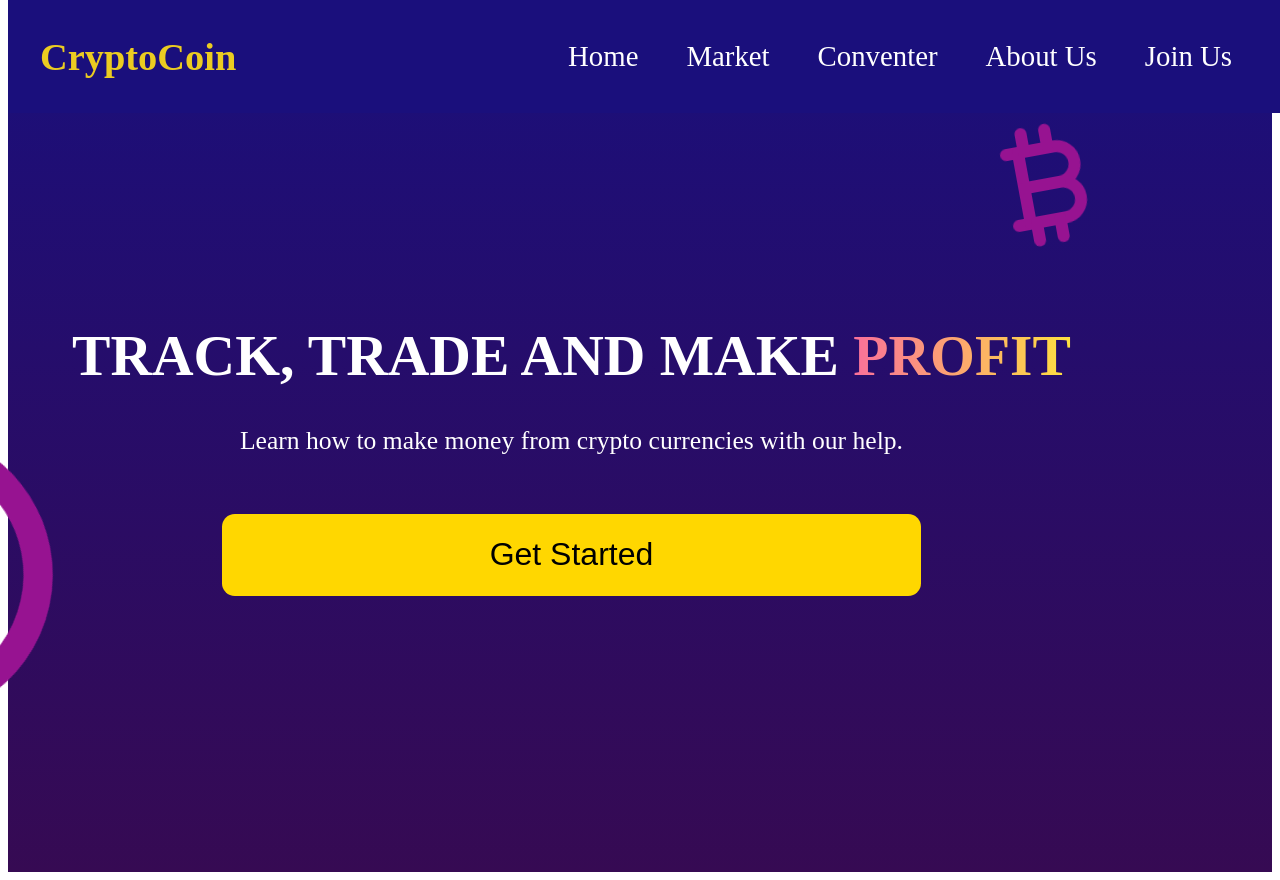
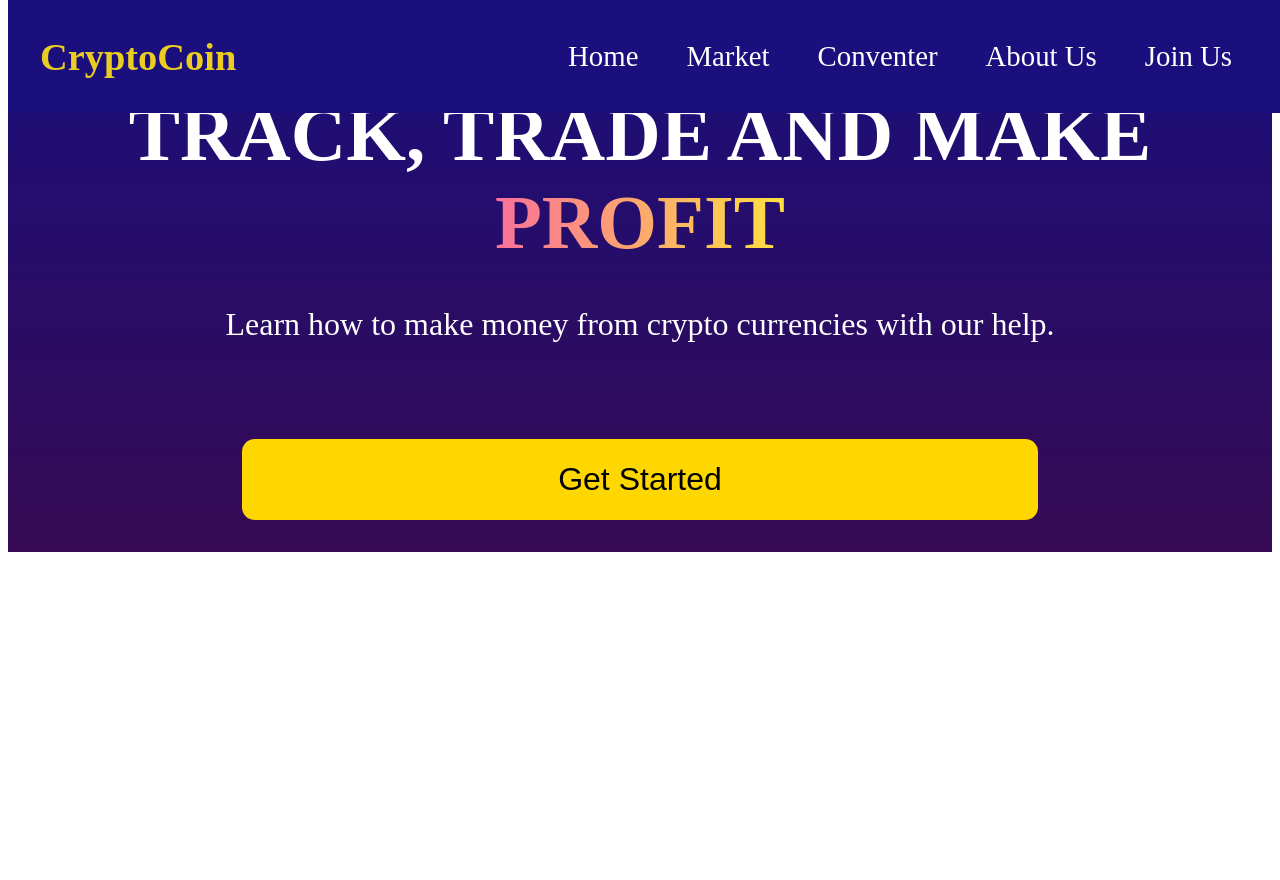
Before and after one commit to SoT03/CryptoCalc, a Next.js app: page / in a window 1280 px wide. After the commit the page ends 800 px from the top, so only its background shows below. Built offline with nearby package versions, Linux system fonts and the light colour scheme.

Commit message:
addjusted header for desktop devices

```diff
--- a/styles/globals.scss
+++ b/styles/globals.scss
@@ -1,3 +1,5 @@
+@use './util/colors.scss' as *;
+
 * {
 	padding: 0;
 	margin: 0;
@@ -10,9 +12,8 @@ html {
 }
 
 body {
-	background-color: #222;
+	background-color: $primaryColor;
 }
-
 
 .wrapper {
 	max-width: 1200px;
--- a/styles/header.module.scss
+++ b/styles/header.module.scss
@@ -70,6 +70,40 @@
 }
 
 @media (min-width: 768px) {
+	.header {
+		h1 {
+			font-size: 4.8rem;
+			margin-bottom: 0.5em;
+		}
+		p {
+			font-size: 2rem;
+			margin-bottom: 2em;
+		}
+		.coin-icon {
+			left: -8%;
+			width: 30rem;
+			height: 30rem;
+		}
+
+		.bitcoin-icon {
+			top: 12%;
+			right: 12%;
+			width: 16rem;
+			height: 16rem;
+			animation: spin-left 120s infinite;
+		}
+	}
+}
+
+@media (min-width: 996px) {
+	.header {
+		height: 60vh;
+
+		.coin-icon,
+		.bitcoin-icon {
+			display: none;
+		}
+	}
 }
 
 @keyframes spin-right {
```
